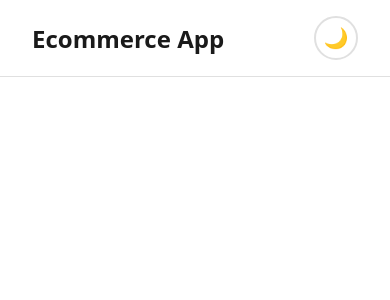
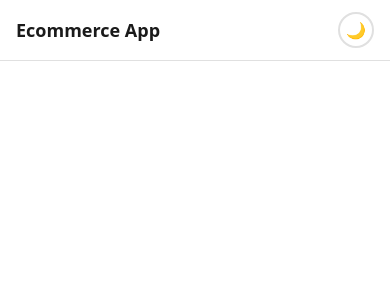
Before and after one commit to GrikFreak/interview-davide, a Vue app: page / in a window 390 px wide. Shown: the top 300 px of the page. Built offline with nearby package versions, Linux system fonts and the light colour scheme; the HTML template or start-up script is replaced by a standard one.

Commit message:
chore: add responsiveness in appHeader

```diff
--- /dev/null
+++ b/src/assets/styles/_breakpoints.scss
@@ -0,0 +1,27 @@
+// Breakpoint values
+$breakpoint-mobile: 480px;
+$breakpoint-tablet: 768px;
+
+@mixin mobile {
+  @media (min-width: $breakpoint-mobile) {
+    @content;
+  }
+}
+
+@mixin tablet {
+  @media (min-width: $breakpoint-tablet) {
+    @content;
+  }
+}
+
+@mixin mobile-only {
+  @media (max-width: #{$breakpoint-mobile - 1px}) {
+    @content;
+  }
+}
+
+@mixin tablet-only {
+  @media (min-width: $breakpoint-mobile) and (max-width: #{$breakpoint-tablet - 1px}) {
+    @content;
+  }
+}
--- a/src/components/layout/AppHeader.vue
+++ b/src/components/layout/AppHeader.vue
@@ -16,6 +16,8 @@ const toggleDark = useToggle(isDark)
 </template>
 
 <style scoped lang="scss">
+@use '@/assets/styles/breakpoints' as *;
+
 .app-header {
   display: flex;
   justify-content: space-between;
@@ -25,10 +27,18 @@ const toggleDark = useToggle(isDark)
   border-bottom: 1px solid var(--border-color, #e0e0e0);
   transition: background-color 0.3s ease, border-color 0.3s ease;
 
+  @include mobile-only {
+    padding: 0.75rem 1rem;
+  }
+
   h1 {
     margin: 0;
     font-size: 1.5rem;
     color: var(--text-color, #1a1a1a);
+
+    @include mobile-only {
+      font-size: 1.125rem;
+    }
   }
 }
 
@@ -45,6 +55,12 @@ const toggleDark = useToggle(isDark)
   font-size: 1.25rem;
   transition: transform 0.2s ease, border-color 0.3s ease;
 
+  @include mobile-only {
+    width: 36px;
+    height: 36px;
+    font-size: 1rem;
+  }
+
   &:hover {
     transform: scale(1.1);
   }
```
